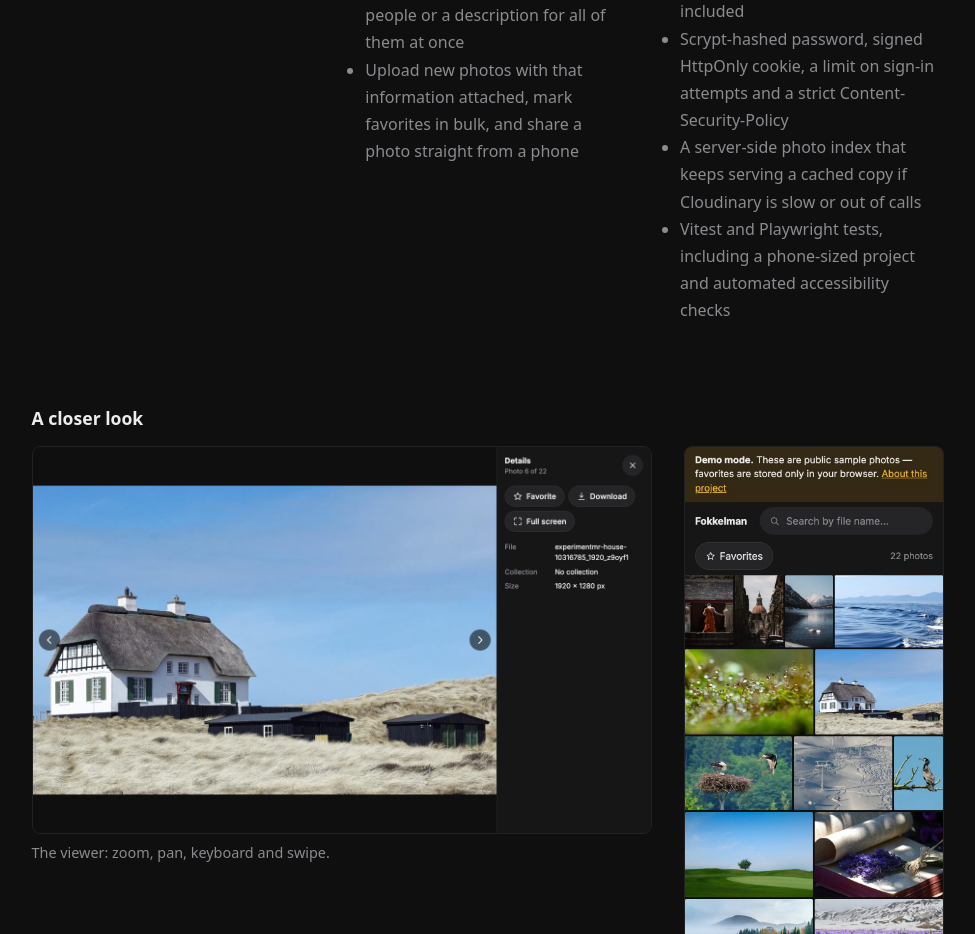
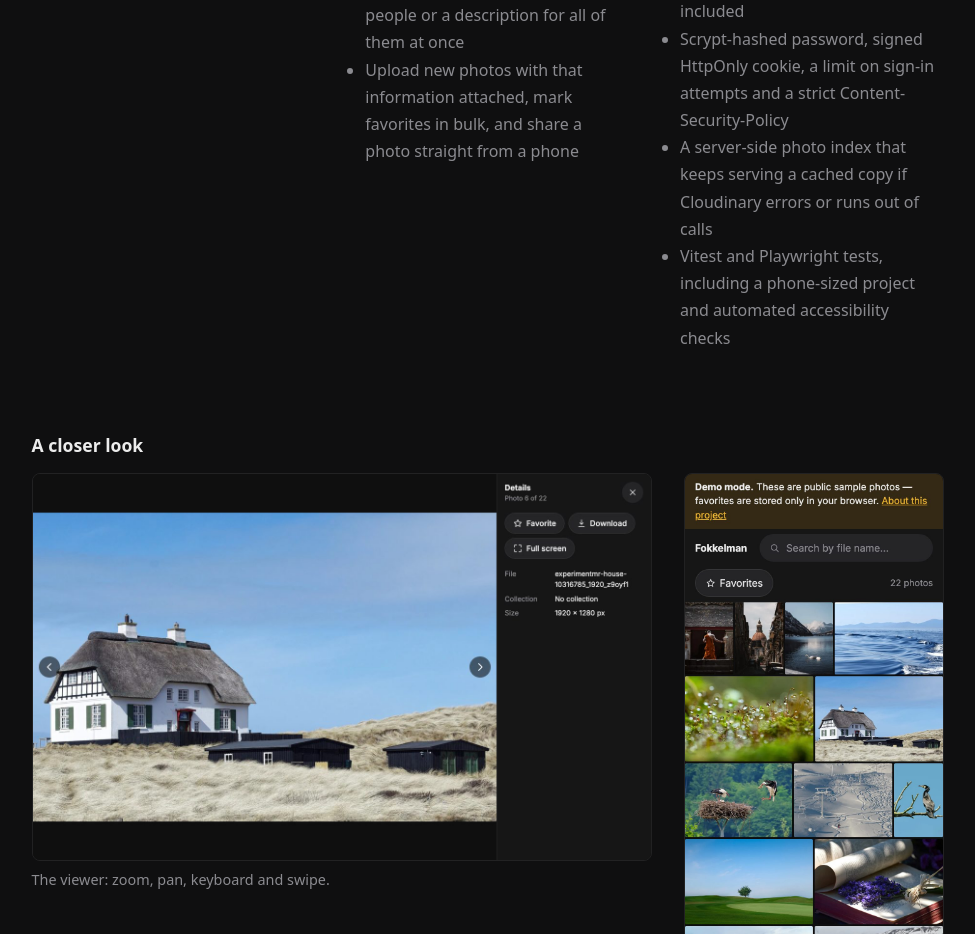
Before and after one commit to rjrbio/fokkelman, a SvelteKit app: page / in a window 1280 px wide. Shown: the part 1361-2295 px from the top of the page, without its empty margins (145-1120 px from the left). Built offline with nearby package versions, Linux system fonts and the light colour scheme.

Commit message:
fix: say the cached fallback covers Cloudinary errors and exhausted calls, not slowness

```diff
--- a/src/routes/+page.svelte
+++ b/src/routes/+page.svelte
@@ -70,7 +70,7 @@
 				<li><strong>Cloudinary as the only data store</strong> (folders, tags and metadata through its Search API): no database to run</li>
 				<li>The server validates every edit and signs every upload, metadata included</li>
 				<li>Scrypt-hashed password, signed HttpOnly cookie, a limit on sign-in attempts and a strict Content-Security-Policy</li>
-				<li>A server-side photo index that keeps serving a cached copy if Cloudinary is slow or out of calls</li>
+				<li>A server-side photo index that keeps serving a cached copy if Cloudinary errors or runs out of calls</li>
 				<li>Vitest and Playwright tests, including a phone-sized project and automated accessibility checks</li>
 			</ul>
 		</article>
```
Also changed, not shown: 1 other file (tests, documents, lock files or other folders).
